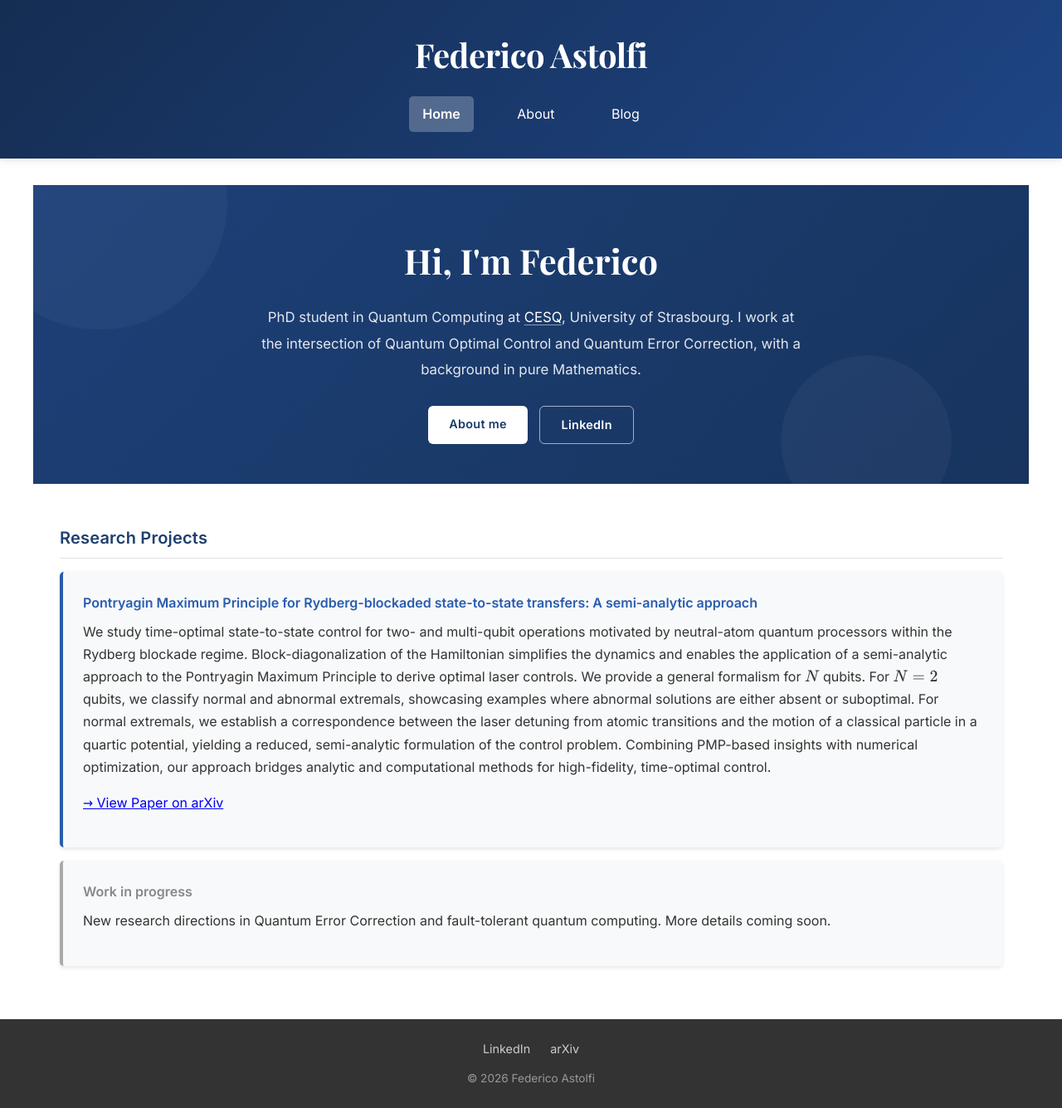
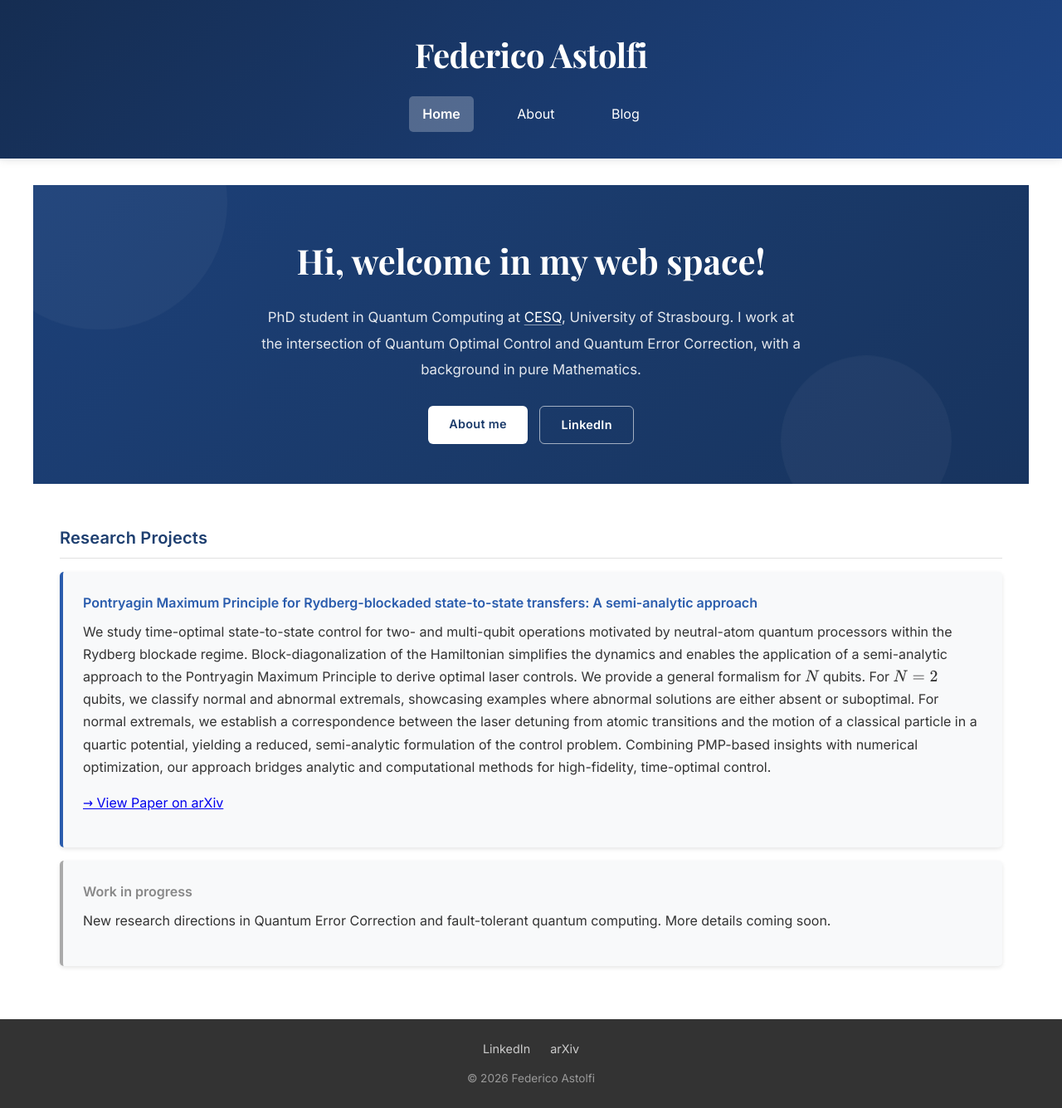
Before and after one commit to FedericoAstolfi/federicoastolfi.github.io, a Jekyll site: the page built from index.md, in a window 1280 px wide. Shown: the whole page at 83% size. Built offline with Jekyll 4.4.1, drawn with Linux system fonts in a browser that asks for light colours.

Commit message:
Update Pages “home”

```diff
--- a/index.md
+++ b/index.md
@@ -1,10 +1,10 @@
 ---
+title: Home
 layout: default
-title: Home
 ---
 
 <section class="hero">
-    <h2>Hi, I'm Federico</h2>
+    <h2>Hi, welcome in my web space!</h2>
     <p>PhD student in Quantum Computing at <a href="https://www.cesq.eu/" target="_blank">CESQ</a>, University of Strasbourg. I work at the intersection of Quantum Optimal Control and Quantum Error Correction, with a background in pure Mathematics.</p>
     <div class="hero-links">
         <a href="/about" class="hero-btn">About me</a>
```
